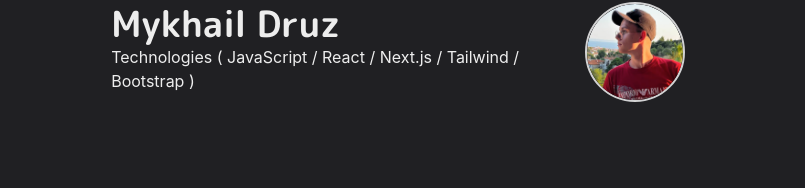
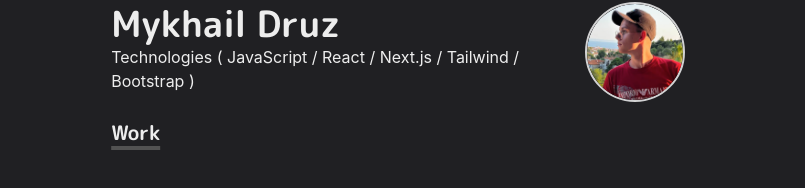
Before and after one commit to mykhail-druz/portfolio-website, a Next.js app: page / in a window 1280 px wide. Shown: the part 126-314 px from the top of the page, without its empty margins (242-1047 px from the left). Built offline with nearby package versions, Linux system fonts and the light colour scheme.

Commit message:
Add paragraph

```diff
--- a/src/components/logo.js
+++ b/src/components/logo.js
@@ -1,5 +1,5 @@
 import Link from "next/link";
-import PrintIcon from "./icons/print.js";
+import PrintIcon from "../icons/print.js";
 import Image from "next/image";
 import { Text, useColorModeValue } from "@chakra-ui/react";
 import styled from "@emotion/styled";
--- /dev/null
+++ b/src/components/paragraph.js
@@ -0,0 +1,8 @@
+import styled from "@emotion/styled";
+
+const Paragraph = styled.p`
+text-align: justify;
+text-ident: 1em;
+`
+
+export default Paragraph
--- a/src/pages/index.js
+++ b/src/pages/index.js
@@ -12,6 +12,7 @@ import {
     chakra
 } from "@chakra-ui/react";
 import Section from '../components/section';
+import Paragraph from '../components/paragraph';
 import Image from 'next/image'
 
 const ProfileImage = chakra(Image, {
@@ -59,7 +60,10 @@ const HomePage = () => {
                 </Box>
             </Box>
             <Section delay={0.1}>
-
+                <Heading h={3} variant="section-title">
+                    Work
+                </Heading>
+                <Paragraph></Paragraph>
             </Section>
         </Container>
     )
```
Also changed, not shown: src/icons/print.js (renamed from src/components/icons/print.js).
